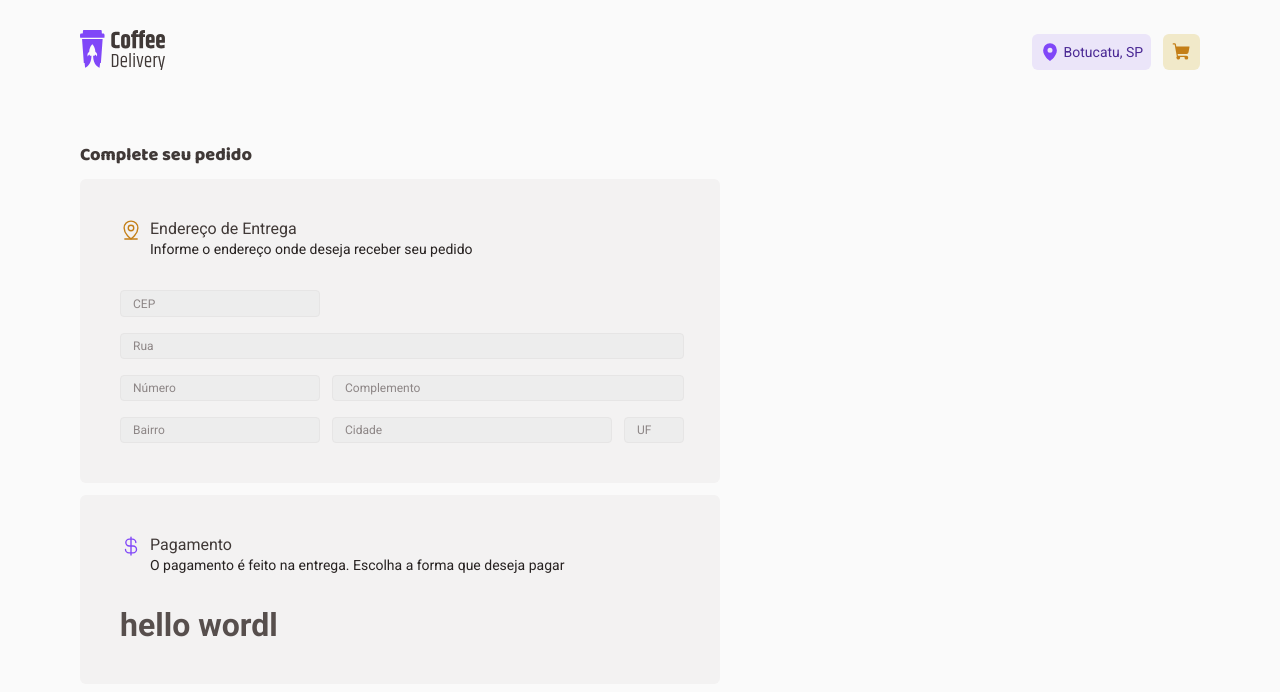
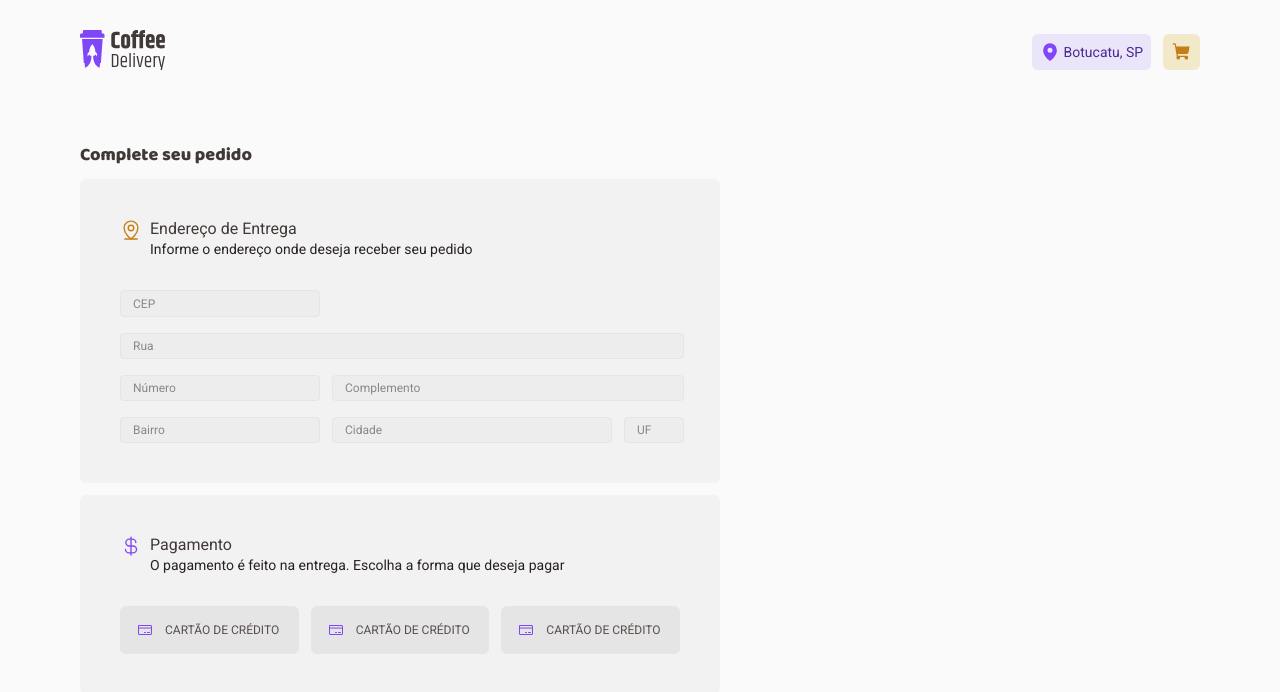
Before and after one commit to jerp86/desafio02-coffeeshop, a React (Vite) app: page /completeOrder in a window 1280 px wide. Shown: the top 692 px of the page. Built offline with nearby package versions, Linux system fonts and the light colour scheme.

Commit message:
add PaymentMethodInput

```diff
--- a/src/pages/CompleteOrder/components/CompleteOrderForm/PaymentMethodOptions.tsx
+++ b/src/pages/CompleteOrder/components/CompleteOrderForm/PaymentMethodOptions.tsx
@@ -1,7 +1,10 @@
+import { PaymentMethodInput } from '../PaymentMethodInput'
 import { PaymentMethodOptionsContainer } from './styles'
 
 export const PaymentMethodOptions = () => (
   <PaymentMethodOptionsContainer>
-    <h1>hello wordl</h1>
+    <PaymentMethodInput />
+    <PaymentMethodInput />
+    <PaymentMethodInput />
   </PaymentMethodOptionsContainer>
 )
```
